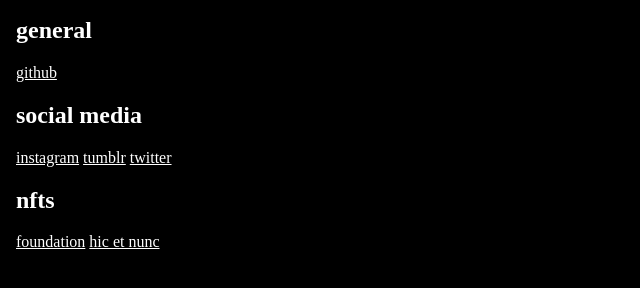
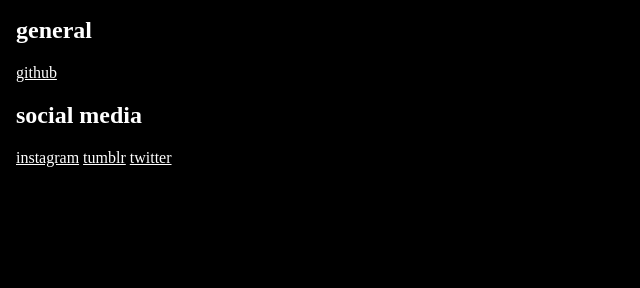
Before and after one commit to duskvirkus/duskvirkus.com, a plain HTML site: page links.html in a window 1280 px wide. Shown: the part 92-380 px from the top of the page, without its empty margins (0-640 px from the left). Drawn offline with Linux system fonts and the light colour scheme.

Commit message:
Update links.html

```diff
--- a/links.html
+++ b/links.html
@@ -29,10 +29,6 @@
             <a class="link" href="https://www.instagram.com/duskvirkus/" rel="noopener">instagram</a>
             <a class="link" href="https://duskvirkus.tumblr.com/" rel="noopener">tumblr</a>
             <a class="link" href="https://twitter.com/duskvirkus" rel="noopener">twitter</a>
-
-            <h2>nfts</h2>
-            <a class="link" href="https://foundation.app/@duskvirkus" rel="noopener">foundation</a>
-            <a class="link" href="https://www.hicetnunc.xyz/tz/tz1ZJUhPGkPvBNSApBM3bQNwsB5soax4CJE8/creations" rel="noopener">hic et nunc</a>
         </div>
 
     </div>
```
